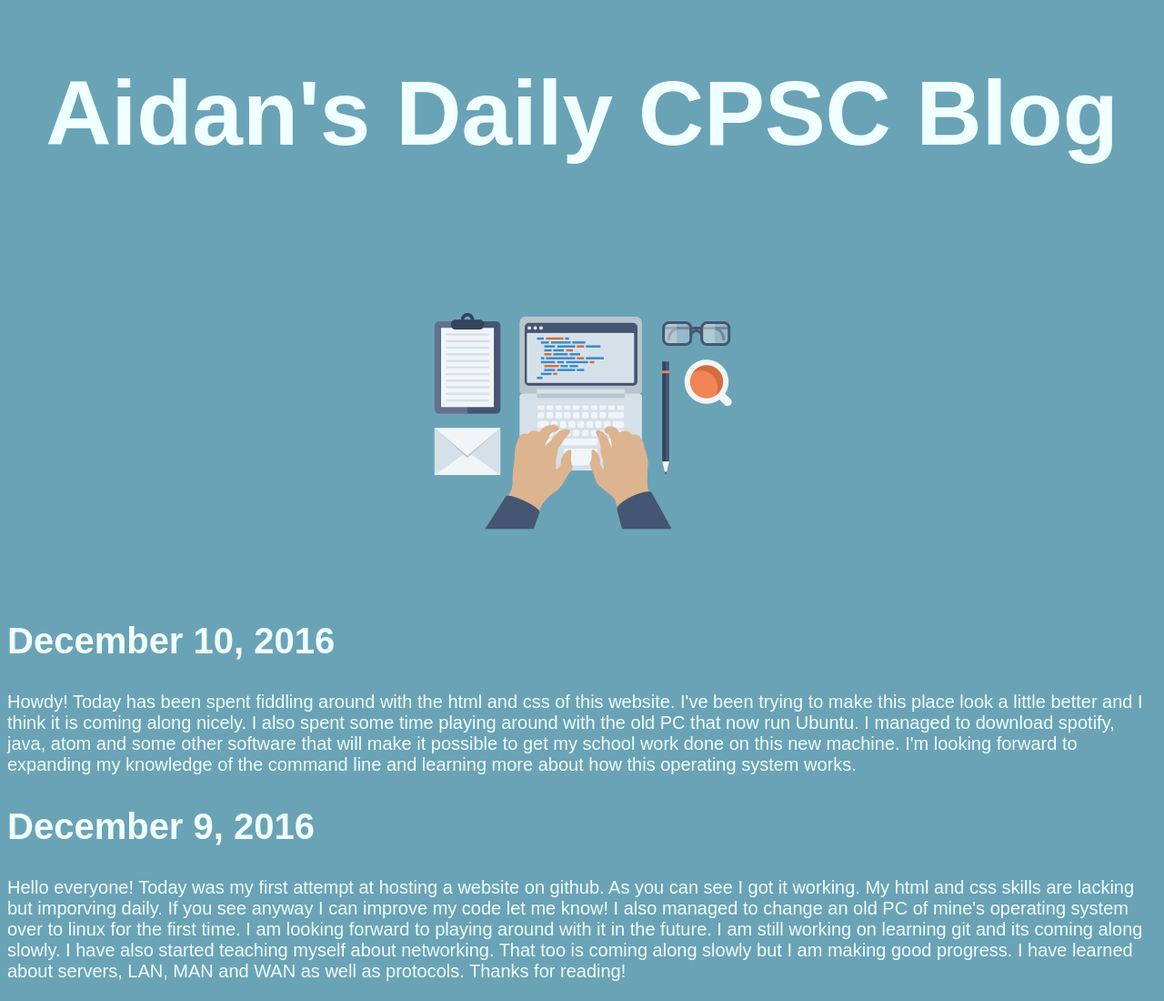
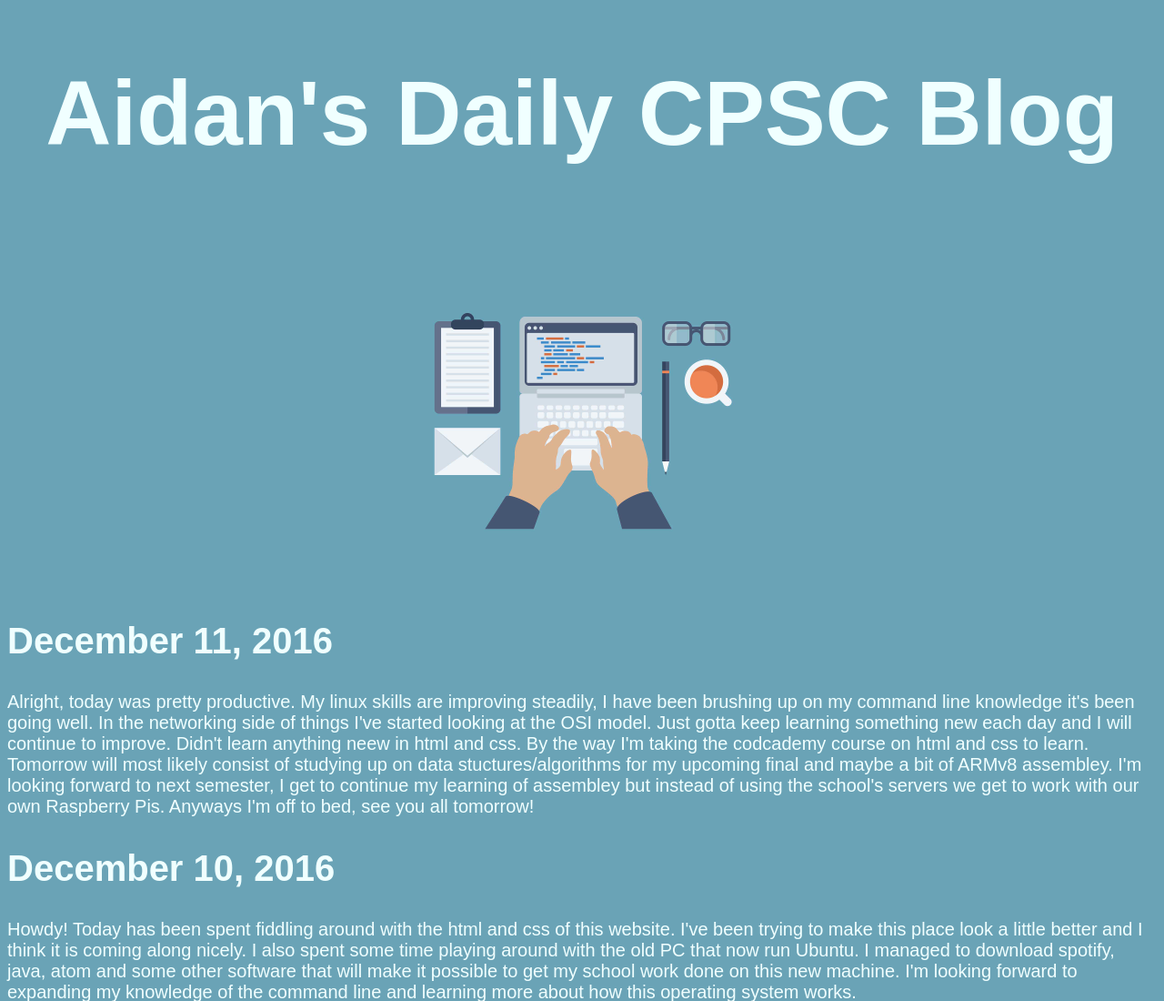
Before and after one commit to aidan-kelly/old_website, a plain HTML site: page index.html in a window 1280 px wide. Shown: the top 1100 px of the page at 91% size. Drawn offline with Linux system fonts and the light colour scheme.

Commit message:
Added an entry for Dec 11, 2016
Added entry for Dec 11 2016.

```diff
--- a/index.html
+++ b/index.html
@@ -6,10 +6,16 @@
           type="text/css"
           rel="stylesheet">
   </head>
+
   <body>
 
     <h1>Aidan's Daily CPSC Blog</h1>
     <img src="files/programming-banner.jpg" alt="Image of a desk"/>
+
+    <!--Entry for Dec 11 2016-->
+    <h2>December 11, 2016</h2>
+    <p>Alright, today was pretty productive. My linux skills are improving steadily, I have been brushing up on my command line knowledge it's been going well. In the networking side of things I've started looking at the OSI model. Just gotta keep learning something new each day and I will continue to improve. Didn't learn anything neew in html and css. By the way I'm taking the codcademy course on html and css to learn. Tomorrow will most likely consist of studying up on data stuctures/algorithms for my upcoming final and maybe a bit of ARMv8 assembley. I'm looking forward to next semester, I get to continue my learning of assembley but instead of using the school's servers we get to work with our own Raspberry Pis. Anyways I'm off to bed, see you all tomorrow!</p>
+
 
     <!--Entry for Dec 10 2016-->
     <h2>December 10, 2016</h2>
```
